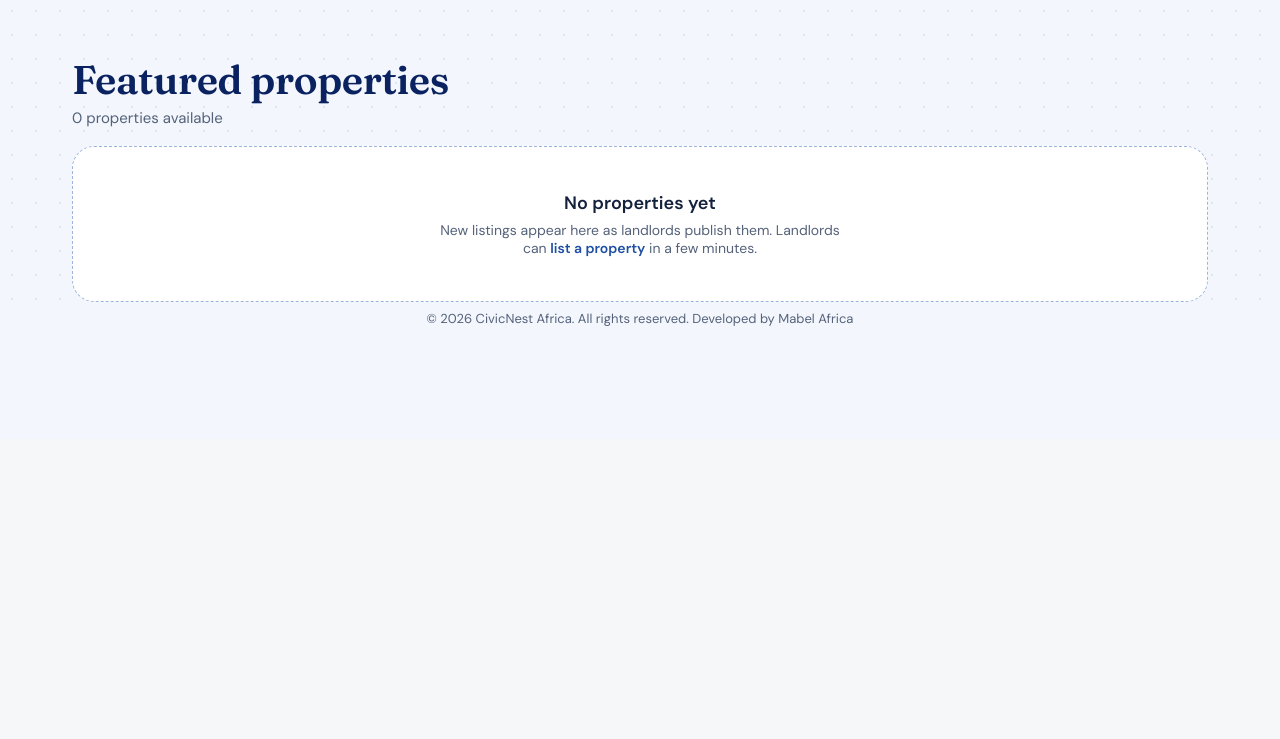
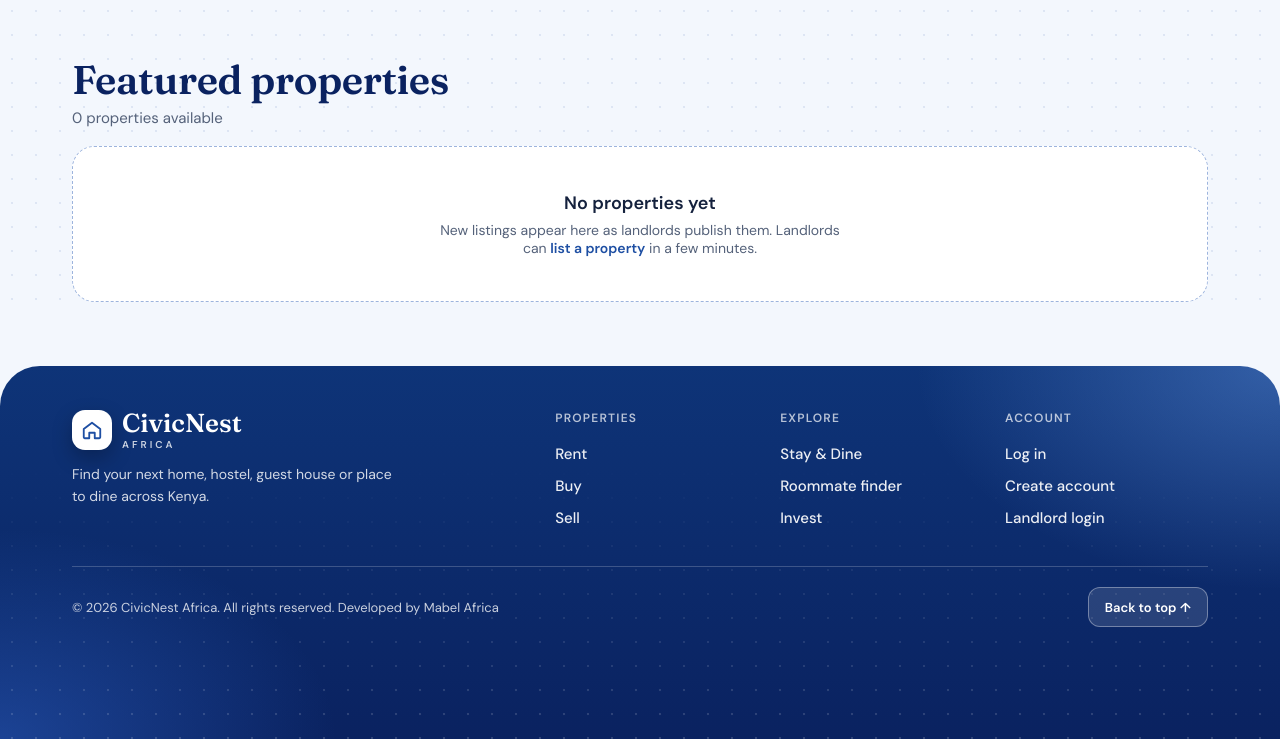
Before and after one commit to 749100/Civic-Nest, a Flask app: page / in a window 1280 px wide. Shown: the part 1343-2082 px from the top of the page. Before the commit the page ends 1669 px from the top, so only its background shows below. Run offline with Flask 3, Linux system fonts and the light colour scheme; some libraries are stand-ins or nearby versions.

Commit message:
Add Stay & Dine section, admin management and shared footer

```diff
--- /dev/null
+++ b/templates/_footer.html
@@ -0,0 +1,241 @@
+<style>
+  /* the footer now provides the space under the content, so remove the body gap */
+  body {
+    padding-bottom: 0 !important;
+  }
+  .site-footer {
+    position: relative;
+    overflow: hidden;
+    margin-top: 56px;
+    padding: 44px 0 calc(112px + env(safe-area-inset-bottom));
+    color: #fff;
+    border-radius: 40px 40px 0 0;
+    background:
+      radial-gradient(
+        520px 320px at 100% 0,
+        rgba(120, 175, 255, 0.35),
+        transparent 70%
+      ),
+      radial-gradient(
+        480px 300px at 0 100%,
+        rgba(45, 99, 200, 0.5),
+        transparent 70%
+      ),
+      linear-gradient(180deg, #0e3478 0, #0a2260 100%);
+  }
+  .site-footer::before {
+    content: "";
+    position: absolute;
+    inset: 0;
+    pointer-events: none;
+    background: radial-gradient(
+        circle,
+        rgba(255, 255, 255, 0.16) 1.1px,
+        transparent 1.6px
+      )
+      0 0/24px 24px;
+    -webkit-mask-image: linear-gradient(0deg, #000, transparent 75%);
+    mask-image: linear-gradient(0deg, #000, transparent 75%);
+  }
+  .site-footer .f-wrap {
+    position: relative;
+    max-width: 1180px;
+    margin: 0 auto;
+    padding: 0 22px;
+  }
+  .f-top {
+    display: grid;
+    grid-template-columns: 1fr;
+    gap: 28px;
+  }
+
+  /* brand: same structure as the header logo */
+  .f-brand {
+    display: flex;
+    align-items: center;
+    gap: 10px;
+  }
+  .f-mark {
+    width: 40px;
+    height: 40px;
+    border-radius: 13px;
+    background: #fff;
+    color: #1e4fa3;
+    display: flex;
+    align-items: center;
+    justify-content: center;
+    box-shadow: 0 8px 20px rgba(0, 0, 0, 0.25);
+  }
+  .f-mark svg {
+    width: 22px;
+    height: 22px;
+    fill: none;
+    stroke: currentColor;
+    stroke-width: 2;
+    stroke-linecap: round;
+    stroke-linejoin: round;
+  }
+  .f-text {
+    display: flex;
+    flex-direction: column;
+    line-height: 1;
+  }
+  .f-name {
+    font-family: "Fraunces", serif;
+    font-weight: 600;
+    font-size: 26px;
+    line-height: 1;
+    color: #fff;
+  }
+  .f-sub {
+    margin-top: 4px;
+    font-family: "DM Sans", sans-serif;
+    font-size: 10px;
+    font-weight: 600;
+    letter-spacing: 0.3em;
+    text-transform: uppercase;
+    color: rgba(255, 255, 255, 0.78);
+  }
+
+  .f-tag {
+    margin-top: 14px;
+    max-width: 34ch;
+    font-size: 14px;
+    line-height: 1.55;
+    color: rgba(255, 255, 255, 0.82);
+  }
+  .f-cols {
+    display: grid;
+    grid-template-columns: 1fr 1fr;
+    gap: 22px;
+  }
+  .f-cols h4 {
+    margin-bottom: 12px;
+    font-size: 12px;
+    font-weight: 600;
+    letter-spacing: 0.1em;
+    text-transform: uppercase;
+    color: rgba(255, 255, 255, 0.7);
+  }
+  .f-cols a {
+    display: block;
+    padding: 6px 0;
+    font-size: 15px;
+    font-weight: 500;
+    color: #fff;
+    opacity: 0.92;
+    transition:
+      opacity 0.2s,
+      transform 0.2s;
+  }
+  .f-cols a:hover {
+    opacity: 1;
+    transform: translateX(4px);
+  }
+  .f-bottom {
+    display: flex;
+    flex-direction: column;
+    gap: 14px;
+    align-items: flex-start;
+    margin-top: 32px;
+    padding-top: 20px;
+    border-top: 1px solid rgba(255, 255, 255, 0.2);
+  }
+  .f-bottom p {
+    font-size: 13px;
+    color: rgba(255, 255, 255, 0.78);
+  }
+  .f-top-btn {
+    display: inline-flex;
+    align-items: center;
+    gap: 8px;
+    min-height: 40px;
+    padding: 0 16px;
+    border-radius: 12px;
+    border: 1px solid rgba(255, 255, 255, 0.35);
+    background: rgba(255, 255, 255, 0.12);
+    color: #fff;
+    font-family: inherit;
+    font-size: 13px;
+    font-weight: 600;
+    cursor: pointer;
+  }
+  .f-top-btn:hover {
+    background: rgba(255, 255, 255, 0.22);
+  }
+  @media (min-width: 700px) {
+    .f-top {
+      grid-template-columns: 1.2fr 1.8fr;
+      gap: 48px;
+    }
+    .f-cols {
+      grid-template-columns: repeat(3, 1fr);
+    }
+    .f-bottom {
+      flex-direction: row;
+      justify-content: space-between;
+      align-items: center;
+    }
+  }
+</style>
+
+<footer class="site-footer">
+  <div class="f-wrap">
+    <div class="f-top">
+      <div>
+        <a class="f-brand" href="/" aria-label="CivicNest Africa home">
+          <span class="f-mark">
+            <svg viewBox="0 0 24 24" aria-hidden="true">
+              <path
+                d="M3 11l9-7 9 7v9a1 1 0 0 1-1 1h-5v-6H9v6H4a1 1 0 0 1-1-1z"
+              />
+            </svg>
+          </span>
+          <span class="f-text"
+            ><span class="f-name">CivicNest</span
+            ><span class="f-sub">Africa</span></span
+          >
+        </a>
+        <p class="f-tag">
+          Find your next home, hostel, guest house or place to dine across
+          Kenya.
+        </p>
+      </div>
+
+      <div class="f-cols">
+        <div>
+          <h4>Properties</h4>
+          <a href="{{ url_for('rent_page') }}">Rent</a>
+          <a href="{{ url_for('buy_page') }}">Buy</a>
+          <a href="{{ url_for('sell_page') }}">Sell</a>
+        </div>
+        <div>
+          <h4>Explore</h4>
+          <a href="{{ url_for('hospitality_page') }}">Stay &amp; Dine</a>
+          <a href="{{ url_for('roommate_finder') }}">Roommate finder</a>
+          <a href="{{ url_for('invest_page') }}">Invest</a>
+        </div>
+        <div>
+          <h4>Account</h4>
+          <a href="{{ url_for('login') }}">Log in</a>
+          <a href="{{ url_for('register') }}">Create account</a>
+          <a href="{{ url_for('login', role='landlord') }}">Landlord login</a>
+        </div>
+      </div>
+    </div>
+
+    <div class="f-bottom">
+      <p>
+        &copy; {{ current_year }} CivicNest Africa. All rights reserved.
+        Developed by Mabel Africa
+      </p>
+      <button
+        class="f-top-btn"
+        type="button"
+        onclick="window.scrollTo({ top: 0, behavior: 'smooth' })"
+      >
+        Back to top &uarr;
+      </button>
+    </div>
+  </div>
+</footer>
--- a/templates/index.html
+++ b/templates/index.html
@@ -1246,12 +1246,5 @@
       });
     </script>
   </body>
-  <footer>
-    <div class="wrap">
-      <p style="text-align: center; font-size: 13px; color: var(--muted)">
-        &copy; {{ current_year }} CivicNest Africa. All rights reserved.
-        Developed by Mabel Africa
-      </p>
-    </div>
-  </footer>
+  <footer>{% include "_footer.html" %}</footer>
 </html>
```
Also changed, not shown: templates/admin_place_form.html (+1 -6 lines), templates/admin_places.html (+1 -8 lines), templates/hospitality.html (+1 -8 lines).
